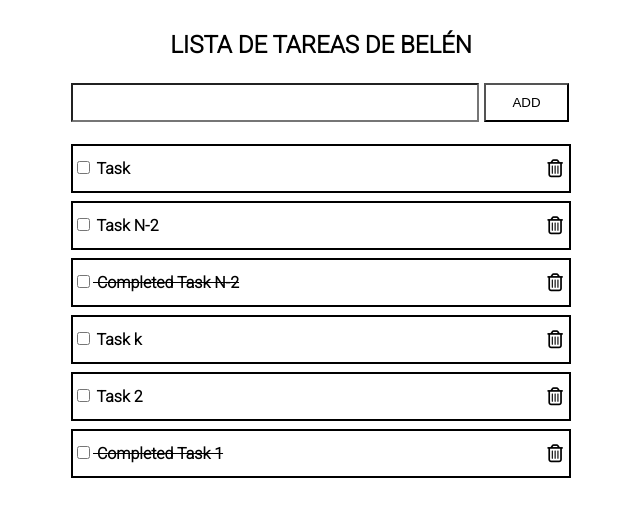
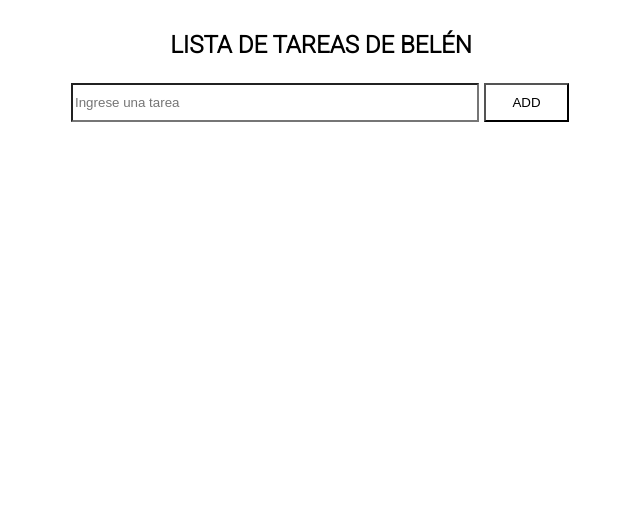
Before and after one commit to VelazquezBelen/ToDoList, an Angular app: page / in a window 1280 px wide. Shown: the top 516 px of the page, without its empty margins (319-959 px from the left). Built offline with nearby package versions, Linux system fonts and the light colour scheme.

Commit message:
update Manos a la Obra 2

```diff
--- a/src/app/app.component.html
+++ b/src/app/app.component.html
@@ -2,34 +2,16 @@
   <h1>LISTA DE TAREAS DE BELÉN</h1>
   <article class="tasks">
     <div class="add-task">
-      <input>
-      <button>ADD</button>
+      <input type="text" #taskName placeholder="Ingrese una tarea">
+      <button type="button" (click)="addTask(taskName.value)">ADD</button>
     </div>
-      <form>
+    <table>
+      <tr *ngFor="let task of tasks; let index = index;" [class.tachado]="task.done">
         <div class="task-item">
-          <input type="checkbox"> Task
-          <button><i class="fa-regular fa-trash-can"></i></button>
+          <input type="checkbox" (change)="changeTaskState(index)"> {{task.name}}
+          <button (click)="deleteTask(index)"><i class="fa-regular fa-trash-can"></i></button>
         </div>
-        <div class="task-item">
-          <input type="checkbox"> Task N-2
-          <button><i class="fa-regular fa-trash-can"></i></button>
-        </div>
-        <div class="task-item">
-          <input type="checkbox"> <del> Completed Task N-2</del>
-          <button><i class="fa-regular fa-trash-can"></i></button>
-        </div>
-        <div class="task-item">
-          <input type="checkbox"> Task k
-          <button><i class="fa-regular fa-trash-can"></i></button>
-        </div>
-        <div class="task-item">
-          <input type="checkbox"> Task 2
-          <button><i class="fa-regular fa-trash-can"></i></button>
-        </div>
-        <div class="task-item">
-          <input type="checkbox"> <del> Completed Task 1</del>
-          <button><i class="fa-regular fa-trash-can"></i></button>
-        </div>
-      </form>
+      </tr>
+    </table>
   </article>
 </section>
--- a/src/app/app.component.scss
+++ b/src/app/app.component.scss
@@ -46,6 +46,10 @@ section {
     margin-top: 7px;
 }
 
-input[type="checkbox"] {
+table {
+    width: 500px;
+}
 
+.tachado{
+    text-decoration:line-through;
 }
--- a/src/app/app.component.ts
+++ b/src/app/app.component.ts
@@ -7,4 +7,20 @@ import { Component } from '@angular/core';
 })
 export class AppComponent {
   title = 'proyecto1';
+  tasks = new Array();
+
+  addTask(taskName: string) {
+    this.tasks.unshift({"name": taskName, "done": false});
+  }
+
+  changeTaskState(index: number) {
+    if (this.tasks[index].done == false)
+      this.tasks[index].done = true;
+    else
+      this.tasks[index].done = false;
+  }
+
+  deleteTask(index: number) {
+    this.tasks.splice(index, 1);
+  }
 }
```
